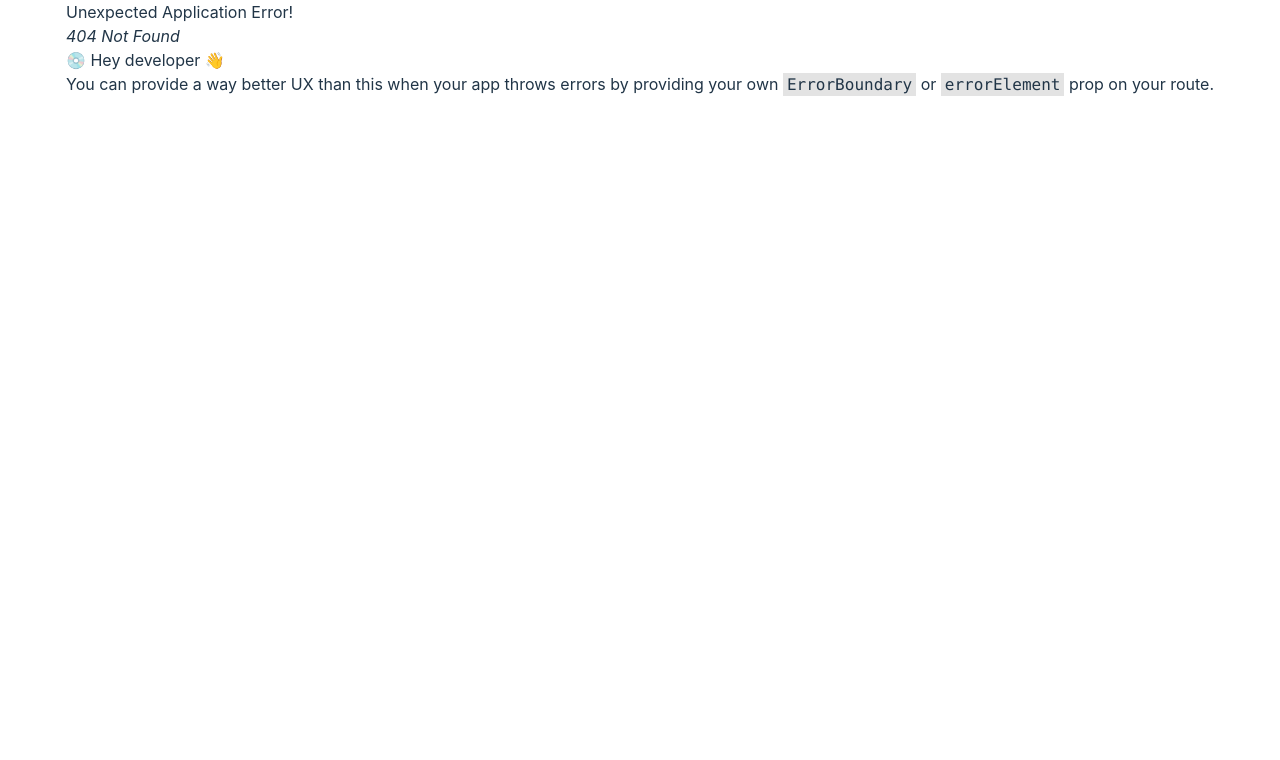
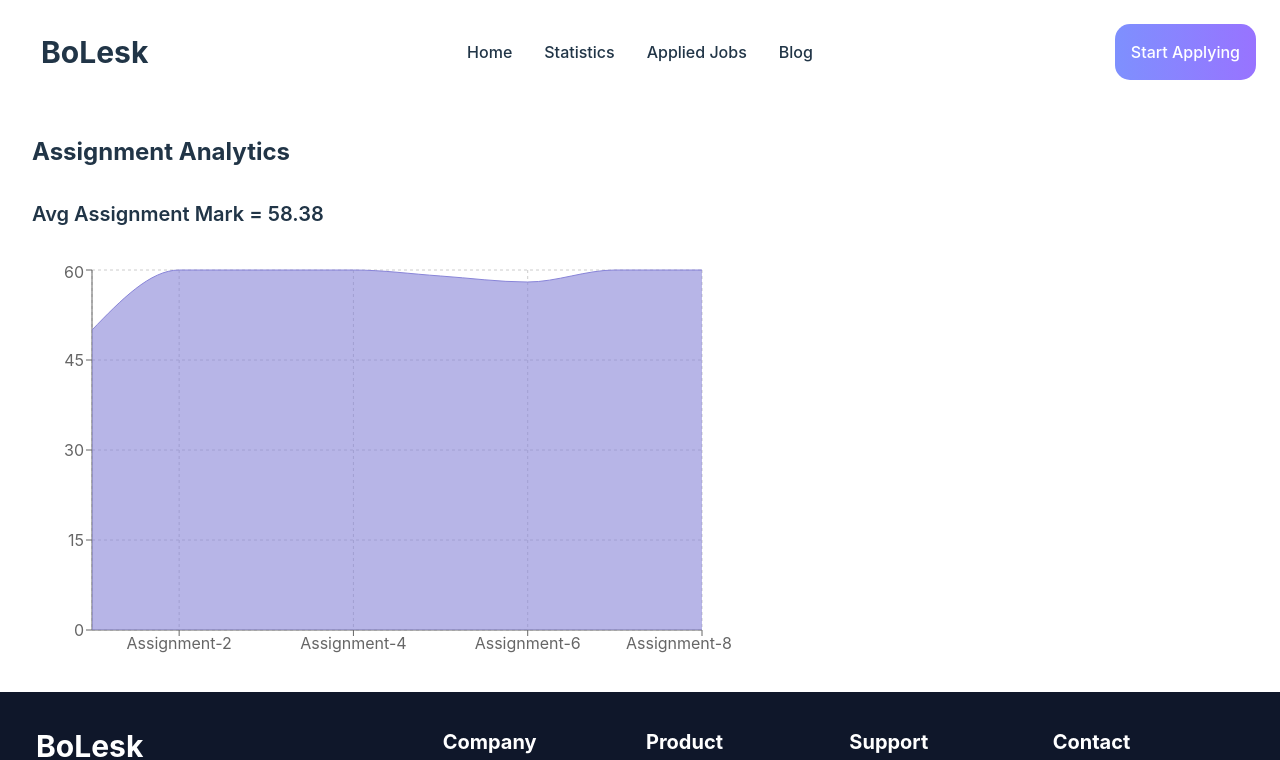
Before and after one commit to asifikbal09/career_hub_with_reactJs, a React (Vite) app: page /statistics in a window 1280 px wide. Before the commit this address had no page. Shown: the top 760 px of the page. Built offline with nearby package versions, Linux system fonts and the light colour scheme.

Commit message:
statistic complite

```diff
--- a/package.json
+++ b/package.json
@@ -18,6 +18,7 @@
     "react": "^18.2.0",
     "react-dom": "^18.2.0",
     "react-router-dom": "^6.10.0",
+    "recharts": "^2.5.0",
     "sort-by": "^1.2.0"
   },
   "devDependencies": {
--- /dev/null
+++ b/src/Components/Statistics/Statistics.jsx
@@ -0,0 +1,84 @@
+import React from "react";
+import {
+  AreaChart,
+  Area,
+  XAxis,
+  YAxis,
+  CartesianGrid,
+  Tooltip,
+  ResponsiveContainer,
+} from "recharts";
+import { curveCardinal  } from "d3-shape";
+import "./Statistics.css";
+
+
+const Statistics = () => {
+
+    const marks = [
+        {
+          name: "Assignment-1",
+          mark: 50
+        },
+        {
+          name: "Assignment-2",
+          mark: 60
+        },
+        {
+          name: "Assignment-3",
+          mark: 60
+        },
+        {
+          name: "Assignment-4",
+          mark: 60
+        },
+        {
+          name: "Assignment-5",
+          mark: 59
+        },
+        {
+          name: "Assignment-6",
+          mark: 58
+        },
+        {
+          name: "Assignment-7",
+          mark: 60
+        },
+        {
+          name: "Assignment-8",
+          mark: 60
+        }
+      ];
+      let total = 0;
+      marks.map(mark => {
+        total+= mark.mark
+      })
+      total = total/8
+      const cardinal = curveCardinal.tension(0.2);
+
+  return <div className="w-full container p-8">
+    <h3 className="text-2xl font-bold">Assignment Analytics</h3>
+    <p className="text-xl font-semibold my-8">Avg Assignment Mark = {total.toFixed(2)}</p>
+
+    <AreaChart
+      width={700}
+      height={400}
+      data={marks}
+      margin={{
+        top: 10,
+        right: 30,
+        left: 0,
+        bottom: 0
+      }}
+    >
+      <CartesianGrid strokeDasharray="3 3" />
+      <XAxis dataKey="name" />
+      <YAxis />
+      <Tooltip
+      />
+      <Area type="monotone" dataKey="mark" stroke="#8884d8" fill="#8884d8" />
+    </AreaChart>
+
+  </div>;
+};
+
+export default Statistics;
```
Also changed, not shown: src/main.jsx (+5 -4 lines), src/Components/Statistics/Statistics.css (added), 1 other file (tests, documents, lock files or other folders).
